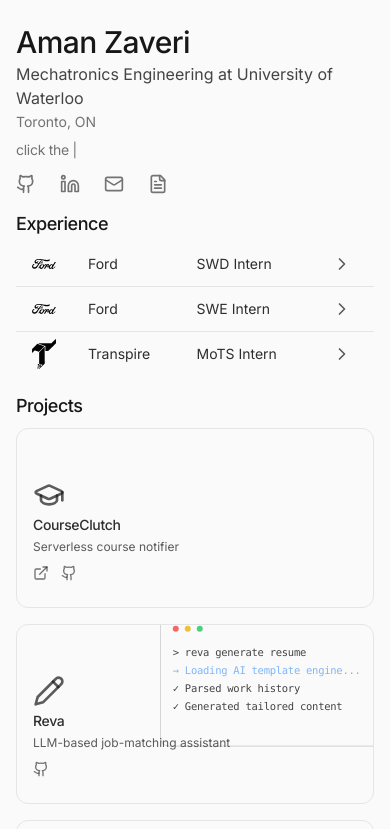
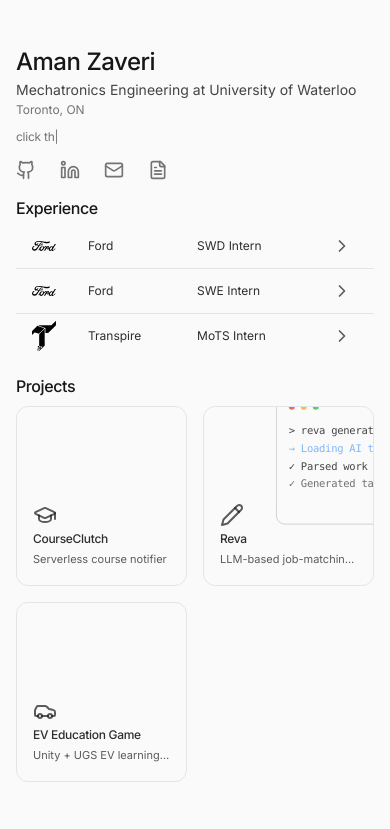
Before and after one commit to amanzav/portfolio, a Next.js app: page / in a window 390 px wide. Shown: the top 829 px of the page. Built offline with nearby package versions, Linux system fonts and the light colour scheme.

Commit message:
removed github and linkedin from bento card on phone

```diff
--- a/components/ExperienceTable.tsx
+++ b/components/ExperienceTable.tsx
@@ -20,7 +20,7 @@ export function ExperienceTable() {
       transition={{ duration: 0.18, ease: "easeOut", delay: 0.1 }}
       className="flex-shrink-0"
     >
-      <h2 className="text-lg font-medium text-foreground mb-1 tracking-tight">
+      <h2 className="text-base md:text-lg font-medium text-foreground mb-1 tracking-tight">
         Experience
       </h2>
       <Table>
@@ -38,11 +38,11 @@ export function ExperienceTable() {
                   />
                 </div>
               </TableCell>
-              <TableCell className="text-foreground/90 text-sm py-1.5">
+              <TableCell className="text-foreground/90 text-xs md:text-sm py-1.5">
                 <span className="sm:hidden">{exp.shortCompany || exp.company}</span>
                 <span className="hidden sm:inline">{exp.company}</span>
               </TableCell>
-              <TableCell className="text-foreground/90 text-sm py-1.5">
+              <TableCell className="text-foreground/90 text-xs md:text-sm py-1.5">
                 <span className="sm:hidden">{exp.shortRole || exp.role}</span>
                 <span className="hidden sm:inline">{exp.role}</span>
               </TableCell>
--- a/components/Header.tsx
+++ b/components/Header.tsx
@@ -25,7 +25,7 @@ export function Header() {
 
       {/* Name and Social Links Row */}
       <div className="flex items-start justify-between mb-0.5">
-        <h1 className="text-3xl font-medium tracking-[-0.02em]">Aman Zaveri</h1>
+        <h1 className="text-2xl md:text-3xl font-medium tracking-[-0.02em]">Aman Zaveri</h1>
 
         {/* Social Links - Top Right on Desktop, Hidden on Mobile */}
         <div className="hidden md:block">
@@ -34,10 +34,10 @@ export function Header() {
       </div>
 
       {/* Title and Location */}
-      <p className="text-base font-normal text-foreground/80 mb-0.5">
+      <p className="text-sm md:text-base font-normal text-foreground/80 mb-0.5">
         Mechatronics Engineering at University of Waterloo
       </p>
-      <p className="text-sm text-muted mb-1">Toronto, ON</p>
+      <p className="text-xs md:text-sm text-muted mb-1">Toronto, ON</p>
       <TypingAnimation
         words={[
           "software engineer 👨‍💻",
@@ -50,7 +50,7 @@ export function Header() {
         pauseDelay={3000}
         loop
         startOnView={false}
-        className="text-sm text-muted"
+        className="text-xs md:text-sm text-muted"
       />
 
       {/* Social Links - Below Typewriter on Mobile */}
--- a/components/Projects.tsx
+++ b/components/Projects.tsx
@@ -21,7 +21,7 @@ export function Projects() {
       transition={{ duration: 0.18, ease: "easeOut", delay: 0.15 }}
       className="pb-4"
     >
-      <h2 className="text-lg font-medium text-foreground mb-2 tracking-tight">
+      <h2 className="text-base md:text-lg font-medium text-foreground mb-2 tracking-tight">
         Projects
       </h2>
 
--- a/components/backgrounds/RevaTerminal.tsx
+++ b/components/backgrounds/RevaTerminal.tsx
@@ -55,7 +55,7 @@ export function RevaTerminal() {
     <div>
       <Terminal
         key={commandIndex}
-        className="absolute -top-3 lg:-right-1 md:-right-10 sm:-right-16 -right-3 w-[300px] max-h-[200px] opacity-80 scale-[0.75] origin-top-right !bg-transparent !border-foreground/30 !overflow-hidden [&>div:first-child]:!bg-transparent [&>div:first-child]:!border-transparent [&>pre]:max-h-[120px] [&>pre]:overflow-hidden pointer-events-none"
+        className="absolute sm:-top-3 -top-4 lg:-right-1 md:-right-10 sm:-right-16 -right-32 w-[300px] max-h-[200px] opacity-80 scale-[0.75] origin-top-right !bg-transparent !border-foreground/30 !overflow-hidden [&>div:first-child]:!bg-transparent [&>div:first-child]:!border-transparent [&>pre]:max-h-[120px] [&>pre]:overflow-hidden pointer-events-none"
       >
         <TypingAnimation duration={30}>{currentCommand.command}</TypingAnimation>
 
--- a/components/ui/bento-grid.tsx
+++ b/components/ui/bento-grid.tsx
@@ -27,7 +27,7 @@ const BentoGrid = ({ children, className, ...props }: BentoGridProps) => {
   return (
     <div
       className={cn(
-        "grid w-full auto-rows-[22rem] grid-cols-1 gap-4",
+        "grid w-full auto-rows-[22rem] grid-cols-2 gap-4",
         className
       )}
       {...props}
@@ -56,42 +56,11 @@ const BentoCard = ({
       </div>
       <div className="relative z-10 p-4 mt-auto">
         <div className="pointer-events-none flex transform-gpu flex-col gap-1 transition-all duration-300 sm:group-hover:-translate-y-6">
-          <Icon className="h-8 w-8 origin-left transform-gpu text-foreground/70 transition-all duration-300 ease-in-out group-hover:scale-85" />
-          <h3 className="text-sm font-medium text-foreground/90 tracking-tight">
+          <Icon className="h-6 w-6 sm:h-8 sm:w-8 origin-left transform-gpu text-foreground/70 transition-all duration-300 ease-in-out group-hover:scale-85" />
+          <h3 className="text-xs sm:text-sm font-medium text-foreground/90 tracking-tight">
             {name}
           </h3>
-          <p className="max-w-lg text-xs text-foreground/70 truncate">{description}</p>
-        </div>
-
-        <div
-          className={cn(
-            "pointer-events-none flex w-full translate-y-0 transform-gpu flex-row items-center gap-3 transition-all duration-300 group-hover:translate-y-0 group-hover:opacity-100 sm:hidden"
-          )}
-        >
-          {siteUrl && (
-            <Button
-              variant="link"
-              asChild
-              size="sm"
-              className="pointer-events-auto p-0"
-              onClick={(e) => e.stopPropagation()}
-            >
-              <a href={siteUrl} target="_blank" rel="noopener noreferrer" className="group/icon">
-                <ExternalLink className="h-4 w-4 text-foreground/60 group-hover/icon:text-foreground group-hover/icon:scale-[1.01] transition-all duration-150" />
-              </a>
-            </Button>
-          )}
-          <Button
-            variant="link"
-            asChild
-            size="sm"
-            className="pointer-events-auto p-0"
-            onClick={(e) => e.stopPropagation()}
-          >
-            <a href={href} target="_blank" rel="noopener noreferrer" className="group/icon">
-              <Github className="h-4 w-4 text-foreground/60 group-hover/icon:text-foreground group-hover/icon:scale-[1.01] transition-all duration-150" />
-            </a>
-          </Button>
+          <p className="max-w-lg text-[11px] sm:text-xs text-foreground/70 truncate">{description}</p>
         </div>
       </div>
 
```
